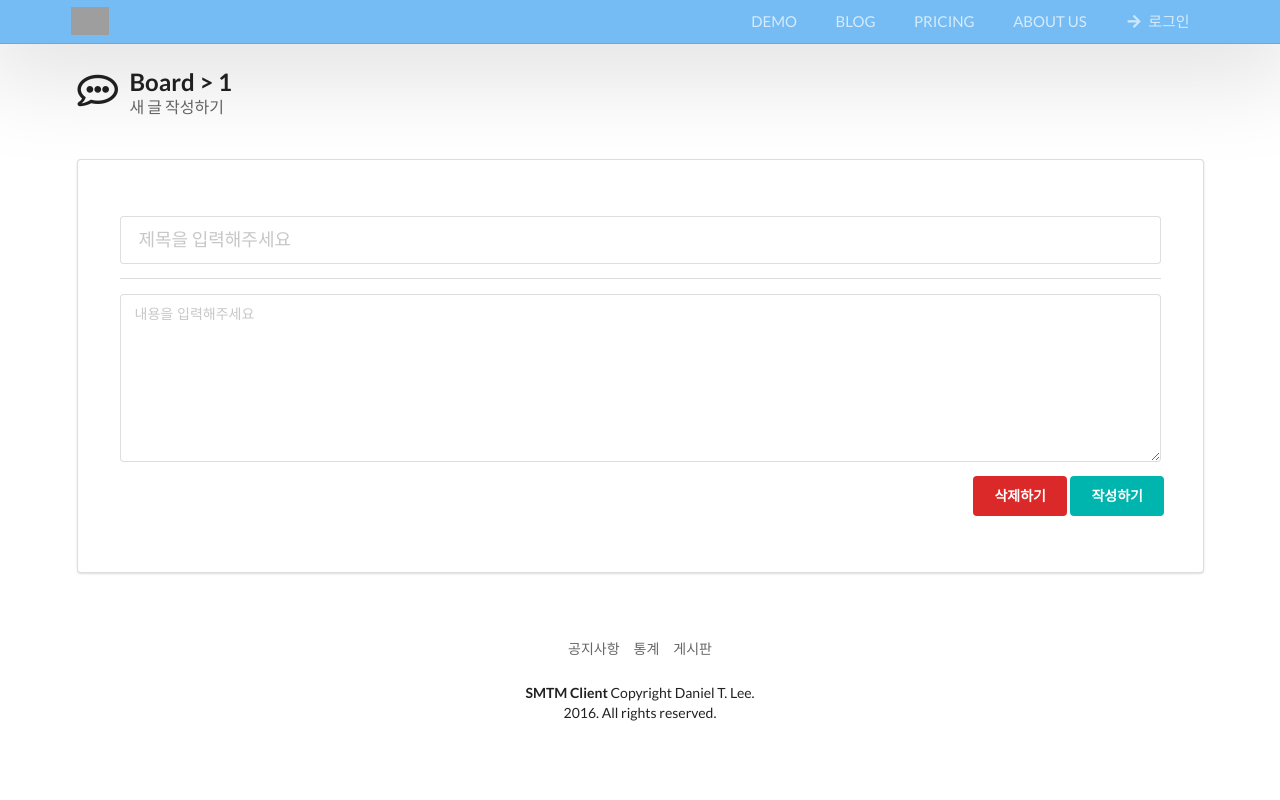
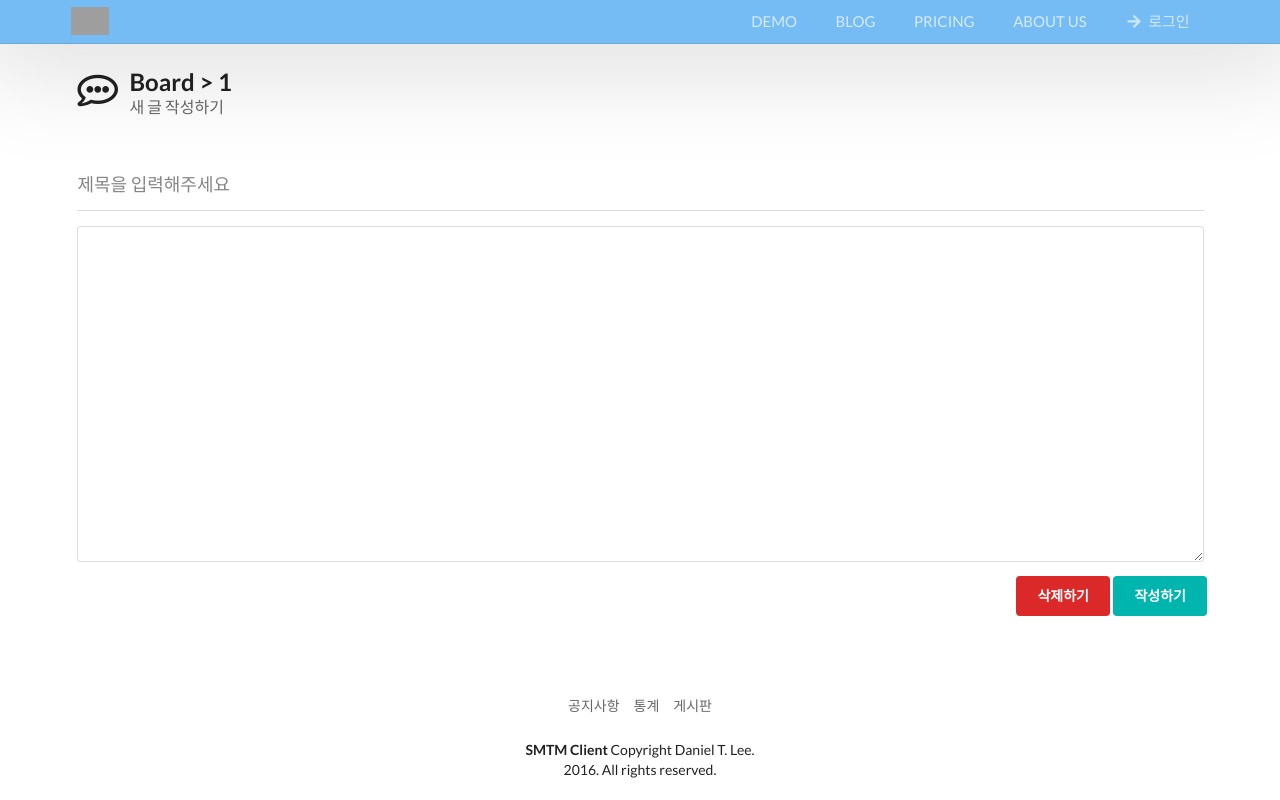
Before and after one commit to DanielTimLee/YongsanDist, a Flask app: page /board/1/write in a window 1280 px wide. Run offline with Flask 2, Linux system fonts and the light colour scheme; some libraries are stand-ins or nearby versions; grey boxes are pictures that could not be loaded.

Commit message:
Textbox.io 추가.

```diff
--- a/app/templates/pages/document/write.html
+++ b/app/templates/pages/document/write.html
@@ -18,17 +18,17 @@
     <div class="page-body">
       <div class="ui stackable grid">
         <div class="sixteen wide column">
-          <div class="ui very padded segment">
+          <div class="ui container">
             <form action="{{ request.url }}" method="POST" class="ui form{% if form.errors %} error{% endif %}"
                   novalidate
                   style="margin:1em 0em">
               {{ form.csrf_token }}
-              <div class="ui big fluid input{% if form.errors['username'] %} error{% endif %}">
-                {{ form.title(placeholder="제목을 입력해주세요") }}
+              <div class="ui transparent big fluid input{% if form.errors['username'] %} error{% endif %}">
+                {{ form.title(placeholder="제목을 입력해주세요", autofocus="true") }}
               </div>
               <div class="ui divider"></div>
               <div class="field{% if form.errors['content'] %} error{% endif %}">
-                {{ form.content(placeholder="내용을 입력해주세요") }}
+                {{ form.content(class="textboxio", **{'style':"height:80vh;"}) }}
               </div>
               <div class="ui text menu">
                 <div class="right menu"></div>
@@ -47,4 +47,6 @@
 
 
 {% block script %}
+  <script src="{{ url_for('static',filename='js/editor/textboxio/textboxio.js') }}"></script>
+  <script src="{{ url_for('static',filename='js/editor.js') }}"></script>
 {% endblock %}
```
Also changed, not shown: app/templates/pages/document/modify.html (+7 -5 lines).
